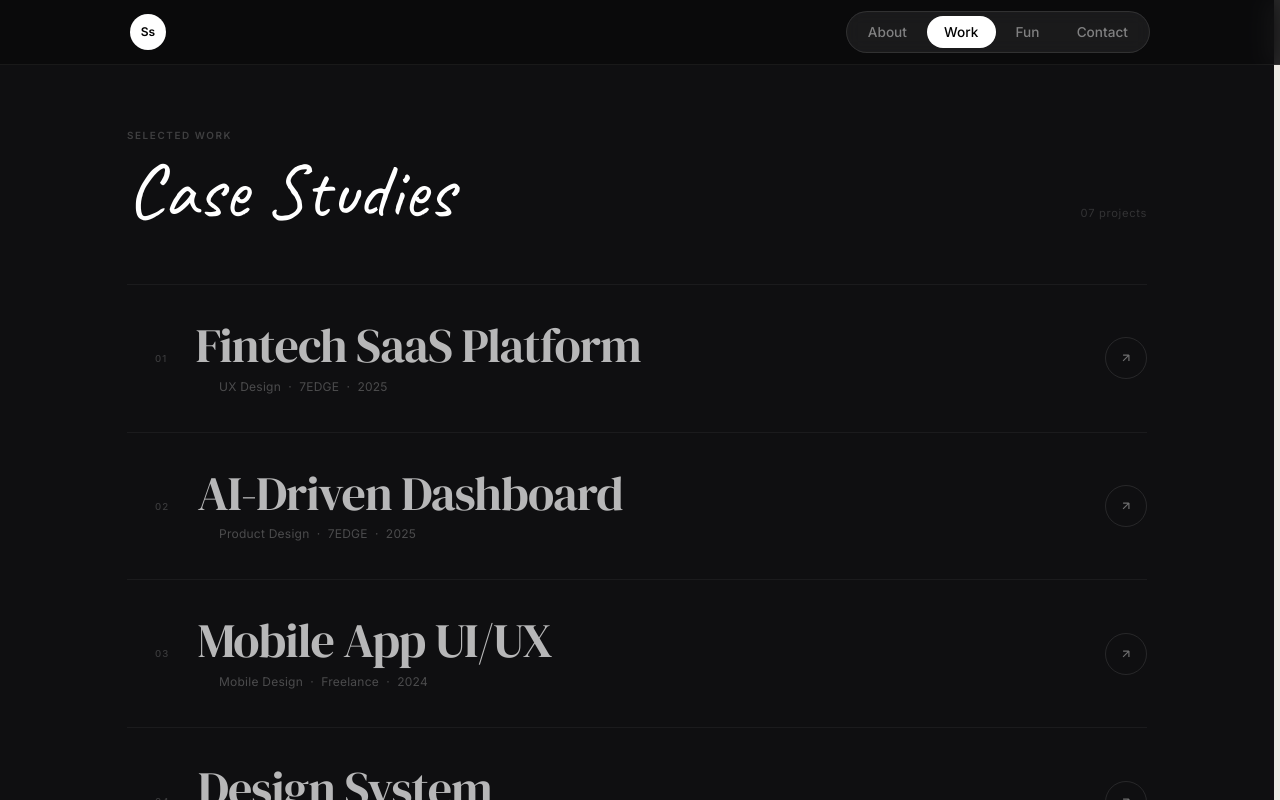
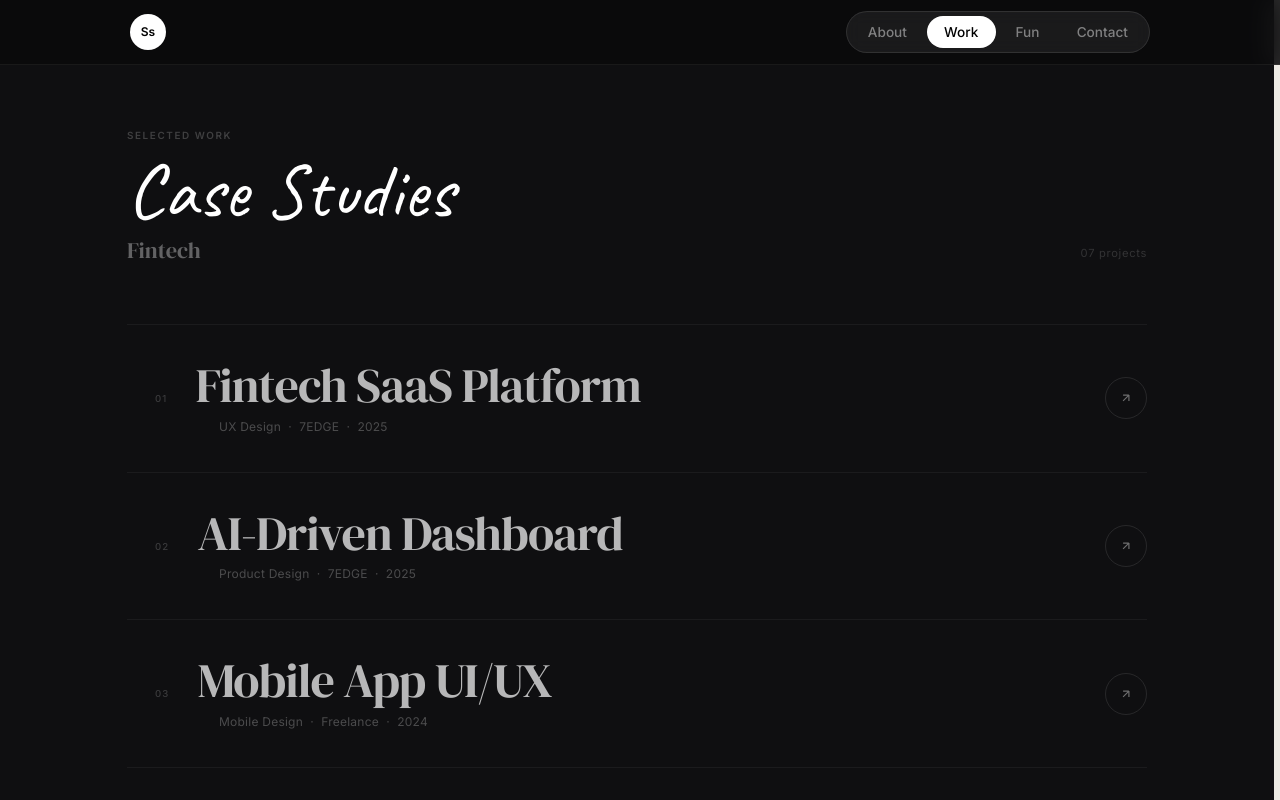
Before and after one commit to shanthramshetty/shanth.cv, a React (Vite) app: page / in a window 1280 px wide. Both pictures are taken after a click on the button "Work". Shown: the top 800 px of the page. Built offline with nearby package versions, Linux system fonts and the light colour scheme.

Commit message:
chore: auto-save 2026-03-26 1533

```diff
--- a/src/components/Contact.jsx
+++ b/src/components/Contact.jsx
@@ -1,4 +1,5 @@
 import { motion } from 'framer-motion'
+import FlipWords from './FlipWords'
 
 const fade = (delay = 0) => ({
   initial: { opacity: 0 },
@@ -29,7 +30,7 @@ export default function Contact() {
             fontWeight: 700, color: '#111', display: 'block',
             letterSpacing: '-0.02em', lineHeight: 1.15,
           }}>
-            let's create something meaningful
+            let's create something <FlipWords words={["meaningful","impactful","beautiful","powerful"]} color="#111" interval={2600} />
           </span>
         </motion.h1>
 
--- /dev/null
+++ b/src/components/FlipWords.jsx
@@ -0,0 +1,51 @@
+import { useState, useEffect } from 'react'
+import { motion, AnimatePresence } from 'framer-motion'
+
+/**
+ * FlipWords — cycles through an array of words with a 3D rotateX flip.
+ *
+ * Props:
+ *   words      — string[]  words to cycle through
+ *   interval   — number    ms between flips (default 2500)
+ *   color      — string    text color of the animated word
+ *   style      — object    extra inline styles applied to the wrapper span
+ */
+export default function FlipWords({
+  words,
+  interval = 2500,
+  color = 'inherit',
+  style = {},
+}) {
+  const [index, setIndex] = useState(0)
+
+  useEffect(() => {
+    const t = setInterval(() => setIndex(i => (i + 1) % words.length), interval)
+    return () => clearInterval(t)
+  }, [words, interval])
+
+  return (
+    /* perspective wrapper — required for 3D depth */
+    <span style={{ display: 'inline-block', perspective: '600px', perspectiveOrigin: '50% 50%', ...style }}>
+      <AnimatePresence mode="wait">
+        <motion.span
+          key={words[index]}
+          initial={{ rotateX: 90, opacity: 0, y: 8 }}
+          animate={{ rotateX: 0,  opacity: 1, y: 0 }}
+          exit={{    rotateX: -70, opacity: 0, y: -6 }}
+          transition={{
+            duration: 0.45,
+            ease: [0.22, 1, 0.36, 1],
+          }}
+          style={{
+            display: 'inline-block',
+            transformOrigin: '50% 100%',
+            color,
+            willChange: 'transform, opacity',
+          }}
+        >
+          {words[index]}
+        </motion.span>
+      </AnimatePresence>
+    </span>
+  )
+}
--- a/src/components/FunSection.jsx
+++ b/src/components/FunSection.jsx
@@ -1,6 +1,7 @@
 import React, { useState, useRef } from 'react'
 import { motion, AnimatePresence, useScroll, useTransform, useSpring } from 'framer-motion'
 import LightRays from './LightRays'
+import FlipWords from './FlipWords'
 
 const PHOTOS = [
   {
@@ -259,7 +260,9 @@ export default function FunSection() {
               color: '#fff',
               marginBottom: '2rem',
             }}>
-              This is where I explore, experiment, and capture moments.
+              This is where I{' '}
+              <FlipWords words={["explore","experiment","capture","create"]} color="#fff" interval={2200} />
+              {' '}moments.
             </h1>
             <p style={{
               fontFamily: "'Inter', sans-serif",
--- a/src/components/Hero.jsx
+++ b/src/components/Hero.jsx
@@ -1,6 +1,7 @@
 import { useState, useEffect } from 'react'
 import { motion, AnimatePresence } from 'framer-motion'
 import profileImg from '../assets/images/profile.jpeg'
+import FlipWords from './FlipWords'
 
 const TAGLINES = [
   'I love crafting clean, meaningful digital experiences',
@@ -48,6 +49,16 @@ export default function Hero() {
                 letterSpacing: '-0.025em', lineHeight: 1.05,
               }}>
                 I'm Shanthram
+              </span>
+              <span style={{
+                fontFamily: "'DM Serif Display', serif",
+                fontSize: 'clamp(22px, 3.5vw, 44px)',
+                fontWeight: 400, display: 'block',
+                letterSpacing: '-0.01em', lineHeight: 1.2,
+                marginTop: '0.25rem',
+                color: 'rgba(255,255,255,0.55)',
+              }}>
+                <FlipWords words={["Designer","Builder","Thinker","Creator"]} color="rgba(255,255,255,0.55)" />
               </span>
             </motion.h1>
 
--- a/src/components/Work.jsx
+++ b/src/components/Work.jsx
@@ -1,5 +1,6 @@
 import { useState, useEffect } from 'react'
 import { motion, AnimatePresence, useMotionValue, useSpring } from 'framer-motion'
+import FlipWords from './FlipWords'
 
 /* ─── SVG Mockup Previews ───────────────────────────────────────── */
 
@@ -531,6 +532,19 @@ function WorkListing({ onSelect }) {
             >
               Case Studies
             </motion.h1>
+            <motion.p
+              initial={{ opacity: 0 }}
+              animate={{ opacity: 1 }}
+              transition={{ delay: 0.2, duration: 0.5 }}
+              style={{
+                fontFamily: "'DM Serif Display', serif",
+                fontSize: 'clamp(1rem, 2vw, 1.4rem)',
+                color: 'rgba(255,255,255,0.35)',
+                marginTop: '0.4rem', fontWeight: 400,
+              }}
+            >
+              <FlipWords words={["Fintech","SaaS","AI","Product"]} color="rgba(255,255,255,0.35)" interval={2800} />
+            </motion.p>
           </div>
           <motion.span
             initial={{ opacity: 0 }}
```
